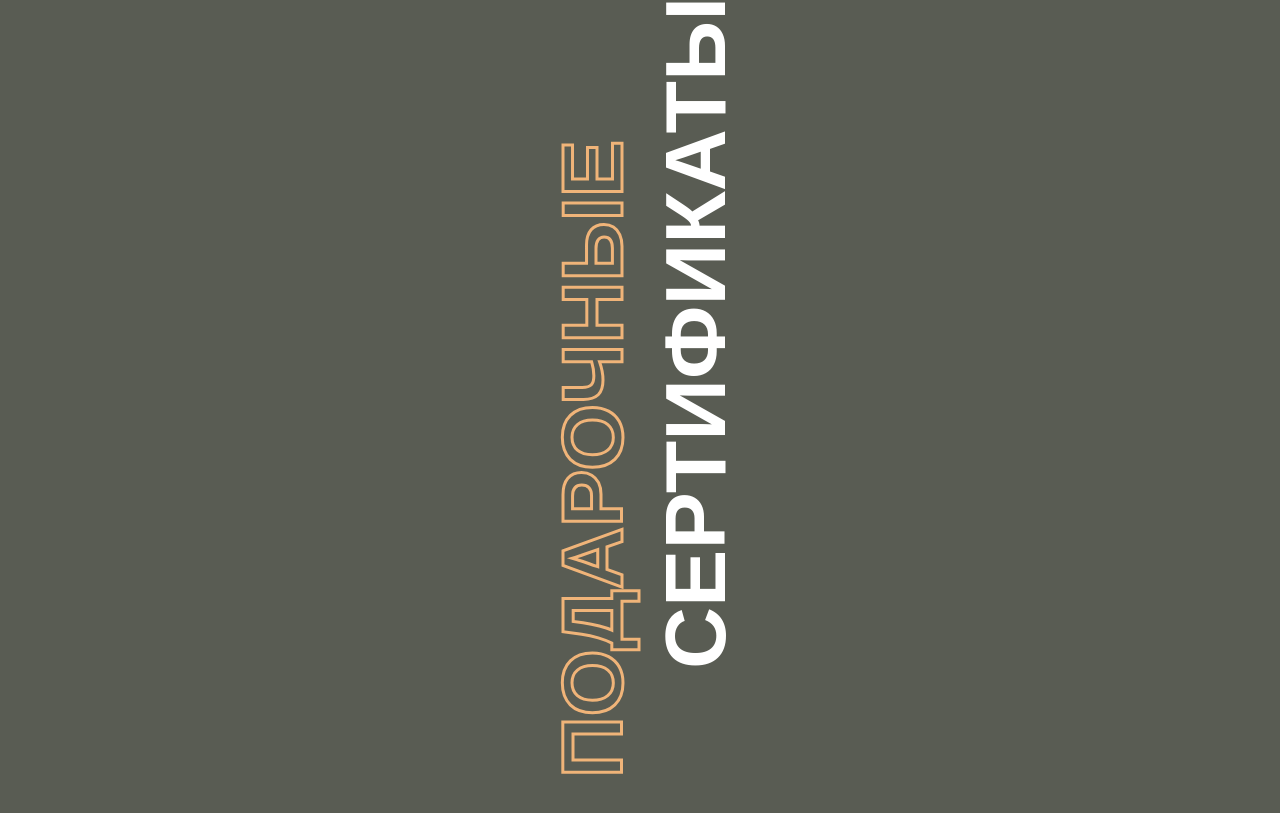
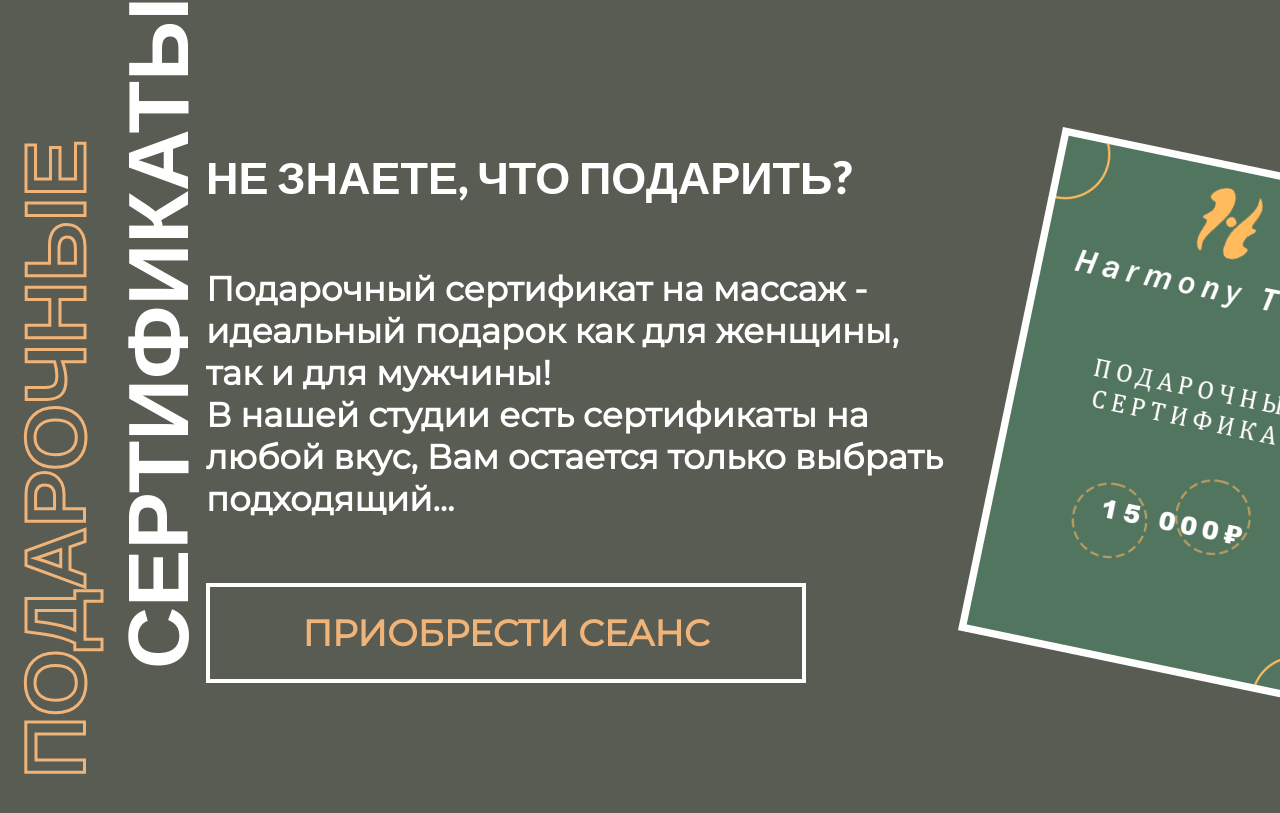
Before and after one commit to Kiquzo/masage, a plain HTML site: page index.html in a window 1280 px wide. Shown: the part 5934-6747 px from the top of the page. Drawn offline with Linux system fonts and the light colour scheme; a web font is replaced by a local one.

Commit message:
[ADD] секция подарочные сертификаты

```diff
--- a/css/main.scss
+++ b/css/main.scss
@@ -394,3 +394,40 @@ h1{
     transform: rotate(180deg);
     margin-bottom: 109px;
 }
+
+.sertificate-main-txt{
+    display: flex;
+    flex-direction: column;
+    gap: 63px 0;
+}
+
+.sertificate-main-txt h3{
+    font-family: "Lato", sans-serif;
+    font-size: 45px;
+    font-weight: 800;
+    color: white;
+}
+
+.sertificate-main-txt p{
+    font-family: "Montserrat", sans-serif;
+    font-size: 34px;
+    font-weight: 600;
+    color: white;
+    width: 752px;
+}
+
+.sertificate-main-txt button{
+    width: 600px;
+    height: 100px;
+    background: none;
+    border: 4px solid white;
+}
+
+.sertificate-main-txt a{
+    padding: 25px 91px 25px 91px;
+    text-decoration: none;
+    color: #F0B479;
+    font-family: "Montserrat", sans-serif;
+    font-size: 36px;
+    font-weight: 600;
+}
--- a/index.html
+++ b/index.html
@@ -124,6 +124,15 @@
             <h2 class="present">ПОДАРОЧНЫЕ</h2>
             <h3 class="sertificates">СЕРТИФИКАТЫ</h3>
         </div>
+        <div class="sertificate-main-txt">
+            <h3>НЕ ЗНАЕТЕ, ЧТО ПОДАРИТЬ?</h3>
+            <p>
+                Подарочный сертификат на массаж - идеальный подарок как для женщины, так и для мужчины!<br/>
+                В нашей студии есть сертификаты на любой вкус, Вам остается только выбрать подходящий...
+            </p>
+            <button><a href="#">ПРИОБРЕСТИ СЕАНС</a></button>
+        </div>
+        <img src="imgs/sertificate.png" alt="sertificate">
     </section>
     <script src="/js/main.js"></script>
 </body>
```
Also changed, not shown: css/main.css, imgs/sertificate.png (added), 1 other file.
